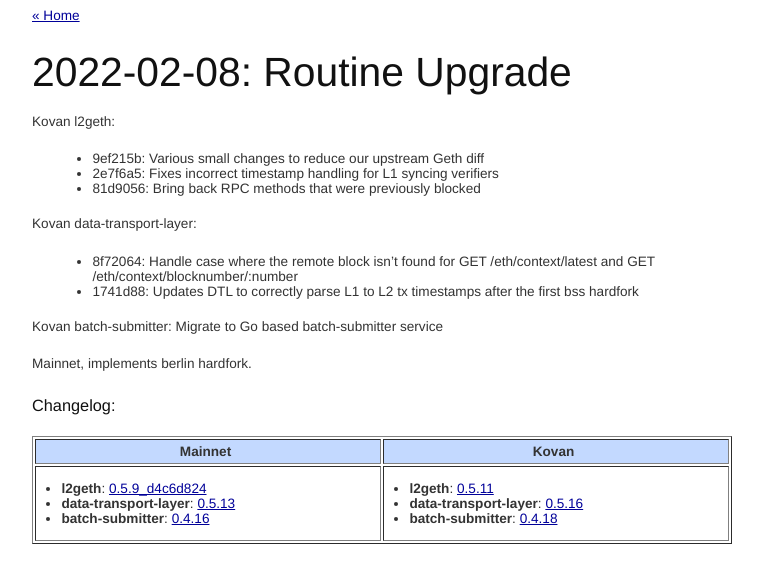
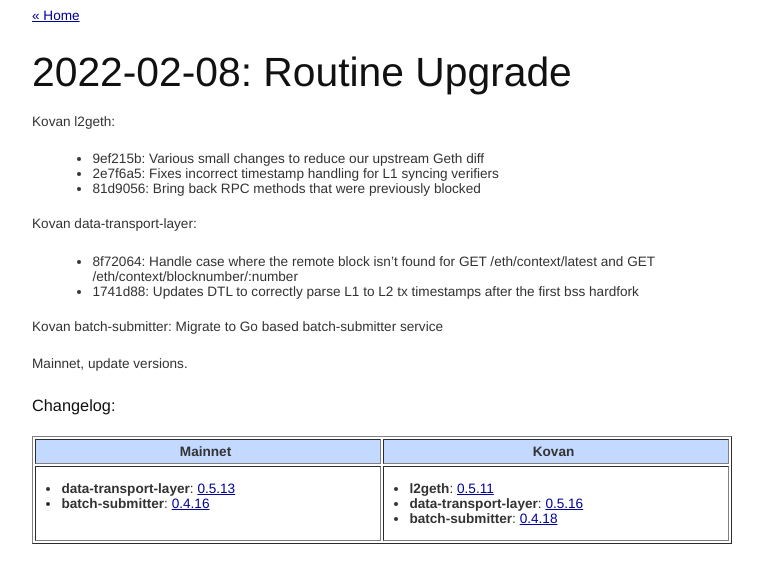
Before and after one commit to ethereum-optimism/changelog, a Jekyll site: the page built from _posts/2022-02-08-routine-upgrade.md, in a window 1280 px wide. Shown: the top 583 px of the page, without its empty margins (258-1021 px from the left). Built offline with Jekyll 4.4.1, drawn with Linux system fonts in a browser that asks for light colours.

Commit message:
No mainnet berlin

```diff
--- a/_posts/2022-02-08-routine-upgrade.md
+++ b/_posts/2022-02-08-routine-upgrade.md
@@ -3,8 +3,6 @@
 layout: version
 packages:
     mainnet:
-        - name: l2geth
-          version: 0.5.9_d4c6d824
         - name: data-transport-layer
           version: 0.5.13
         - name: batch-submitter
@@ -31,4 +29,4 @@
 Kovan batch-submitter:
 Migrate to Go based batch-submitter service
 
-Mainnet, implements berlin hardfork.
+Mainnet, update versions.
```
